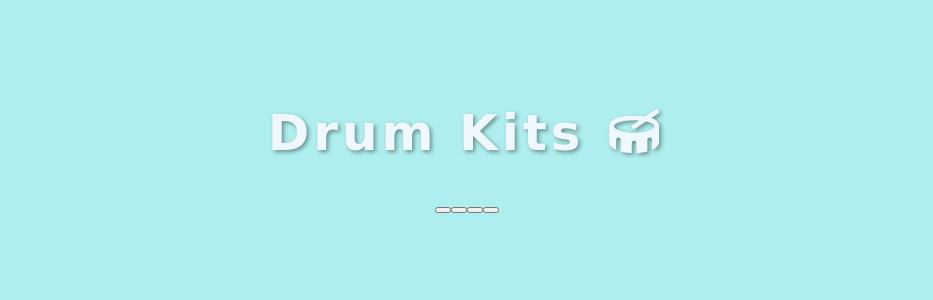
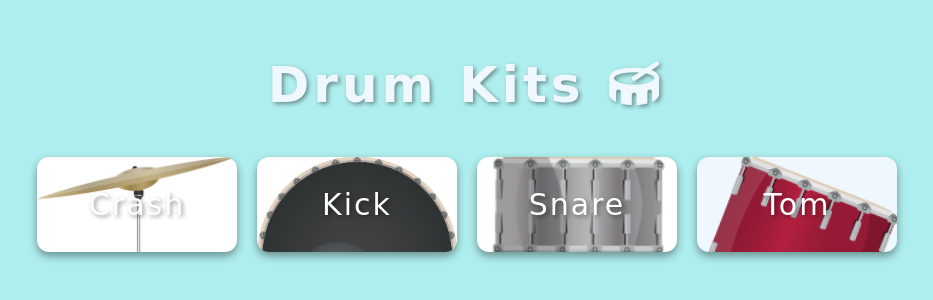
Before and after one commit to NikChhillar/Drum-kits, a plain HTML site: page index.html in a window 1280 px wide. Shown: the part 258-558 px from the top of the page, without its empty margins (173-1106 px from the left). Drawn offline with Linux system fonts and the light colour scheme.

Commit message:
final commit

```diff
--- a/index.js
+++ b/index.js
@@ -4,6 +4,22 @@ const cont = document.querySelector(".con");
 
 kits.forEach(k => {
     const btn = document.createElement("button");
+    btn.classList.add("btn");
+    btn.style.backgroundImage = "url(images/" + k + ".png)";
+    btn.innerText = k;
     cont.appendChild(btn);
+    const audio = document.createElement("audio");
+    audio.src = "sounds/" + k + ".mp3";
+    cont.appendChild(audio);
+
+    btn.addEventListener("click", () => {
+        audio.play();
+    });
+    window.addEventListener("keydown", (e) => {
+        console.log(e);
+        if (e.k === k.slice(0, 1)) {
+            audio.play();
+        };
+    })
 
 })
--- a/style.css
+++ b/style.css
@@ -26,6 +26,7 @@ h1{
     letter-spacing: 2px;
     margin: 10px;
     border-radius: 12px;
+    text-transform: capitalize;
     font-size: 30px;
     min-width: 200px;
     box-shadow: 0 4px 8px rgba(0, 0, 0, .4);
```
